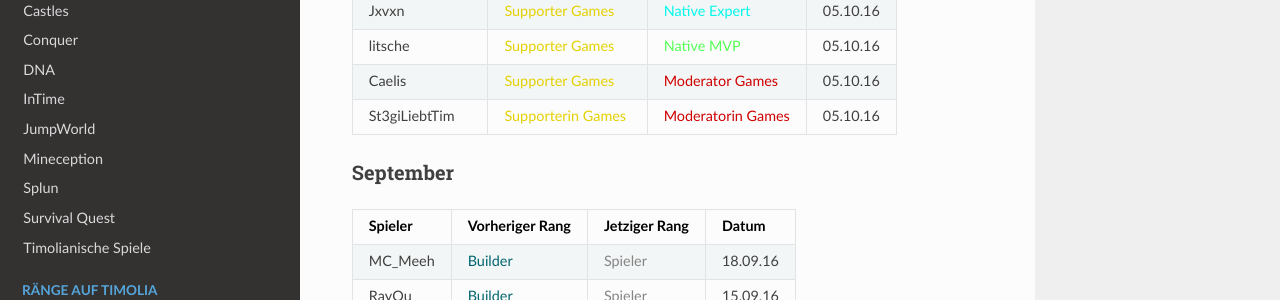
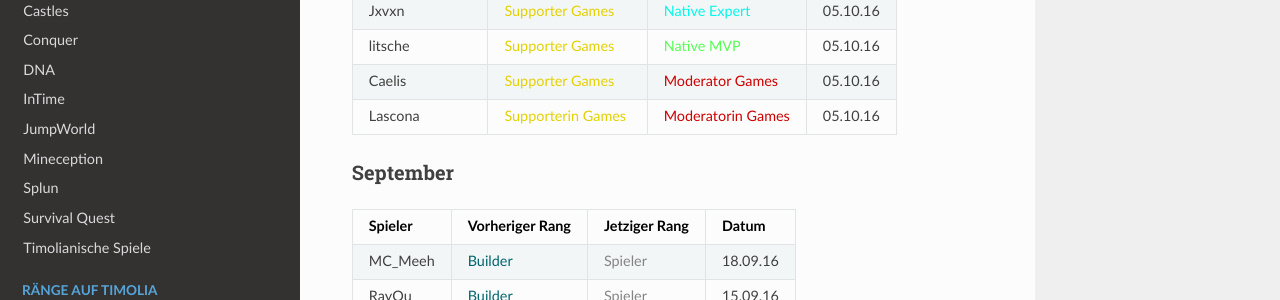
Before and after one commit to TimoliaDE/HowTo, an MkDocs documentation site: the page built from docs/team/changes.md, in a window 1280 px wide and 900 px high, scrolled down 13926 px. Shown: the part 151-451 px from the top of the window. Built offline with MkDocs 1.6.1, drawn with Linux system fonts in a browser that asks for light colours; nearby versions of some CDN libraries; old or Windows-style settings are respelled for this version of MkDocs.

Commit message:
Update changes.md

```diff
--- a/docs/team/changes.md
+++ b/docs/team/changes.md
@@ -429,7 +429,7 @@ Hier werden alle Aus- und Eintritte bzw. Beförderungen und Degradierungen aufge
 | Jxvxn | <span style="color:#E4D100">Supporter Games</span> | <span style="color:#00F9EC">Native Expert</span> | 05.10.16 |
 | litsche | <span style="color:#E4D100">Supporter Games</span> | <span style="color:#55FF55">Native MVP</span> | 05.10.16 |
 | Caelis | <span style="color:#E4D100">Supporter Games</span> | <span style="color:#CF0101">Moderator Games</span> | 05.10.16 |
-| St3giLiebtTim | <span style="color:#E4D100">Supporterin Games</span> | <span style="color:#CF0101">Moderatorin Games</span> | 05.10.16 |
+| Lascona | <span style="color:#E4D100">Supporterin Games</span> | <span style="color:#CF0101">Moderatorin Games</span> | 05.10.16 |
 
 ###  <strong>September</strong>
 | Spieler | Vorheriger Rang | Jetziger Rang | Datum |
@@ -489,5 +489,5 @@ Hier werden alle Aus- und Eintritte bzw. Beförderungen und Degradierungen aufge
 ###  <strong>Mai</strong>
 | Spieler | Vorheriger Rang | Jetziger Rang | Datum |
 | ------ | ------ | ------ | ------ |
-| St3giLiebtTim | <span style="color:#00F9EC">Expert</span> | <span style="color:#E4D100">Supporterin Games</span> | 09.05.16 |
+| Lascona | <span style="color:#00F9EC">Expert</span> | <span style="color:#E4D100">Supporterin Games</span> | 09.05.16 |
 | xJu1ia | <span style="color:#00F9EC">Expert</span> | <span style="color:#E4D100">Supporterin Games</span> | 09.05.16 |
```
